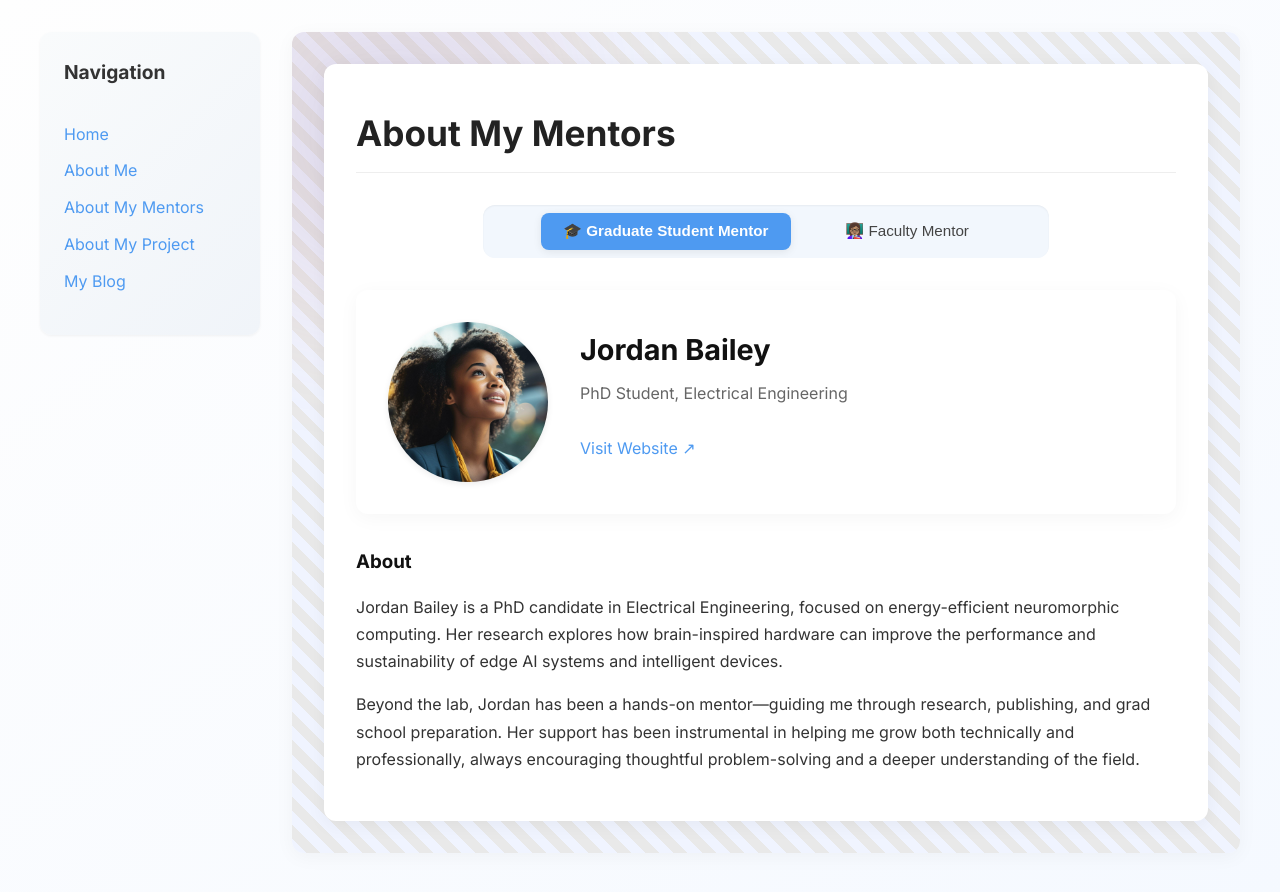
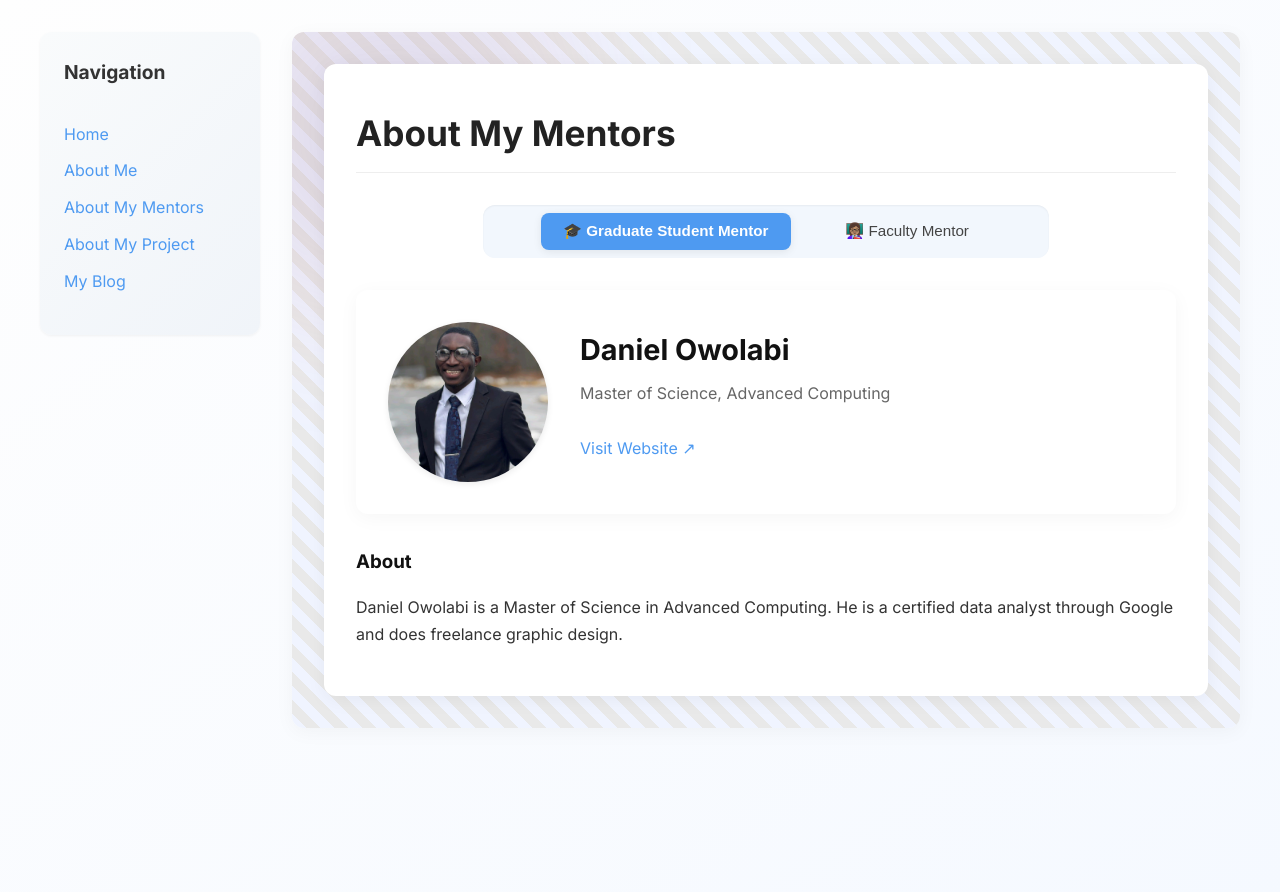
Before and after one commit to lanixyz/lanixyz.github.io, a Jekyll site: the page built from pages/about-my-mentor.md, in a window 1280 px wide. Shown: the top 892 px of the page. Built offline with Jekyll 4.4.1, drawn with Linux system fonts in a browser that asks for light colours.

Commit message:
Update about-my-mentor.md

```diff
--- a/pages/about-my-mentor.md
+++ b/pages/about-my-mentor.md
@@ -4,19 +4,19 @@ title: About My Mentors
 permalink: /about-my-mentor.html
 
 graduate_mentor:
-  name: Jordan Bailey
-  title: PhD Student, Electrical Engineering
-  image: /assets/images/graduate-student-mentor.jpg
-  website: https://gradmentor.example.com
+  name: Daniel Owolabi
+  title: Master of Science, Advanced Computing
+  image: /assets/images/danielPic.jpeg
+  website: https://www.linkedin.com/in/owolabi-daniel-olusayo/
   bio: |
-    Jordan Bailey is a PhD candidate in Electrical Engineering, focused on energy-efficient neuromorphic computing. Her research explores how brain-inspired hardware can improve the performance and sustainability of edge AI systems and intelligent devices.
+    Daniel Owolabi is a Master of Science in Advanced Computing. He is a certified data analyst through Google and does freelance graphic design.
 
-    Beyond the lab, Jordan has been a hands-on mentor—guiding me through research, publishing, and grad school preparation. Her support has been instrumental in helping me grow both technically and professionally, always encouraging thoughtful problem-solving and a deeper understanding of the field.
+
 
 faculty_mentor:
   name: Dr. Edward Robinson
   title: Professor Robinson, Morgan State University
-  image: /assets/images/faculty-mentor.jpg
+  image: /assets/images/mentorPic.jpeg
   website: https://www.linkedin.com/in/edward-g-robinson-iii-308bb568/
   bio: |
     Dr. Edward Robinson is an award-winning writer, editor and entrepreneur. He was a staff writer for the Raleigh News and Observer from Jan. 2004 to March 2012. He covered ACC college sports, serving as the Duke football beat writer, men’s basketball general assignment reporter and women’s basketball beat writer. He covered bowl games, NCAA Final Fours and an array of sports events over a 12-year career as a sports journalist. A native of Washington, D.C., he’s also worked at The Pittsburgh Post-Gazette, The Washington Post and Washington Afro-American. He received his undergraduate journalism degree from American University and graduate nonfiction degree from Johns Hopkins University. He is currently writing a book with N.C. Central University coach LeVelle Moton, which is scheduled for release August 2014.
```
